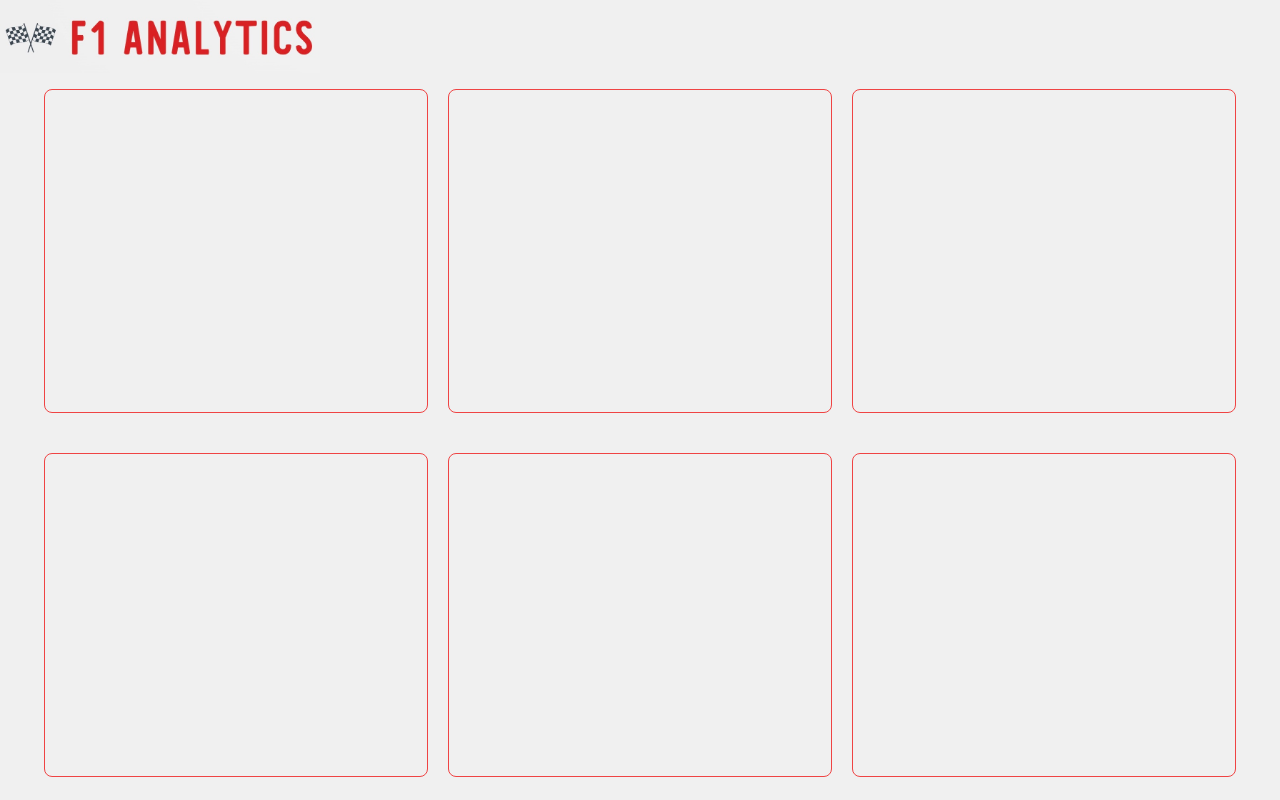
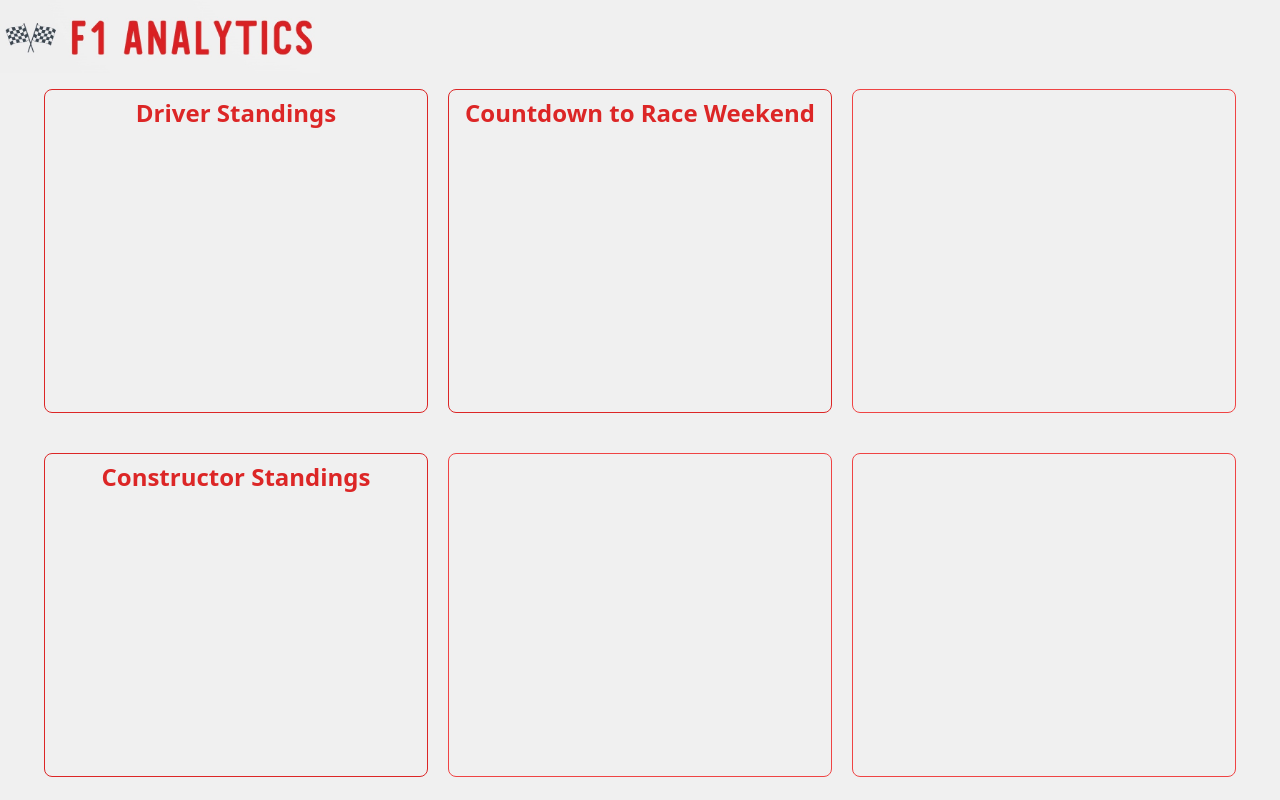
Before and after one commit to nateq02/f1-analytics, a React (Create React App) app: page / in a window 1280 px wide. Built offline with nearby package versions, Linux system fonts and the light colour scheme.

Commit message:
added headers to some of the components

```diff
--- a/src/App.js
+++ b/src/App.js
@@ -42,4 +42,28 @@ function Box() {
   )
 }
 
-export { Logo, Box };
+function DriverStandings() {
+  return (
+    <div className="box">
+      <h1 className="h1">Driver Standings</h1>
+    </div>
+  )
+}
+
+function ConstructorStandings() {
+  return (
+    <div className="box">
+      <h1 className="h1">Constructor Standings</h1>
+    </div>
+  )
+}
+
+function Countdown() {
+  return (
+    <div className="box">
+      <h1 className="h1">Countdown to Race Weekend</h1>
+    </div>
+  )
+}
+
+export { Logo, Box, DriverStandings, ConstructorStandings, Countdown };
--- a/src/index.css
+++ b/src/index.css
@@ -5,3 +5,11 @@
 html {
     background-color: #f0f0f0;
 }
+
+.h1 {
+    @apply text-2xl font-bold leading-tight text-red-600 text-center mt-2;
+  }
+
+.box {
+    @apply border rounded-lg border-red-600 w-[30%] h-[45%]
+}
--- a/src/index.js
+++ b/src/index.js
@@ -1,7 +1,7 @@
 import React from 'react';
 import ReactDOM from 'react-dom/client';
 import './index.css';
-import {Logo, Box} from './App';
+import {Logo, Box, DriverStandings, ConstructorStandings, Countdown} from './App';
 import reportWebVitals from './reportWebVitals';
 
 const root = ReactDOM.createRoot(document.getElementById('root'));
@@ -9,10 +9,10 @@ root.render(
   <React.StrictMode>
     <Logo />
     <div className="flex flex-wrap justify-center content-center gap-x-5 gap-y-10 h-[90vh]">
+      <DriverStandings />
+      <Countdown />
       <Box />
-      <Box />
-      <Box />
-      <Box />
+      <ConstructorStandings />
       <Box />
       <Box />
     </div>
```
